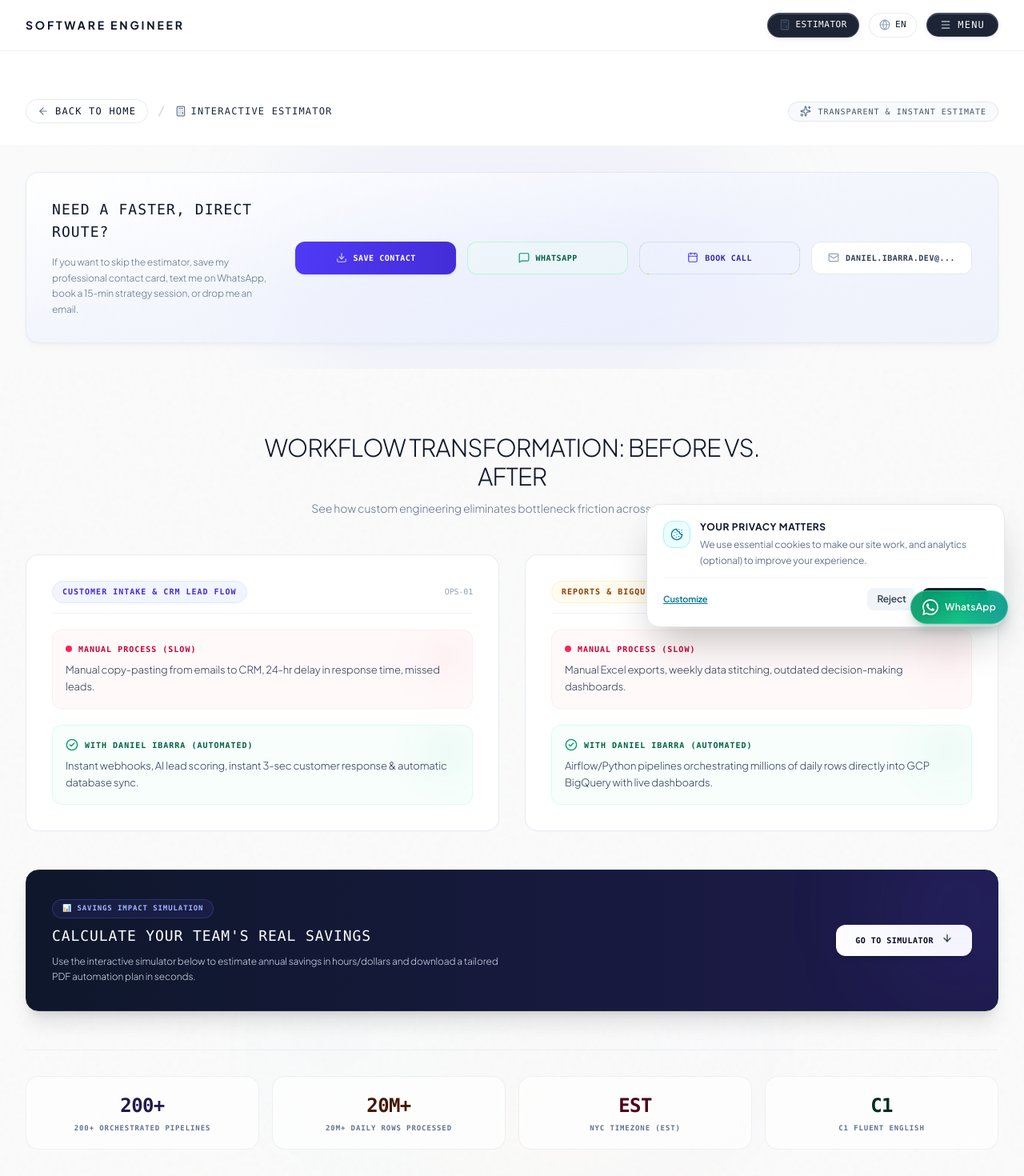
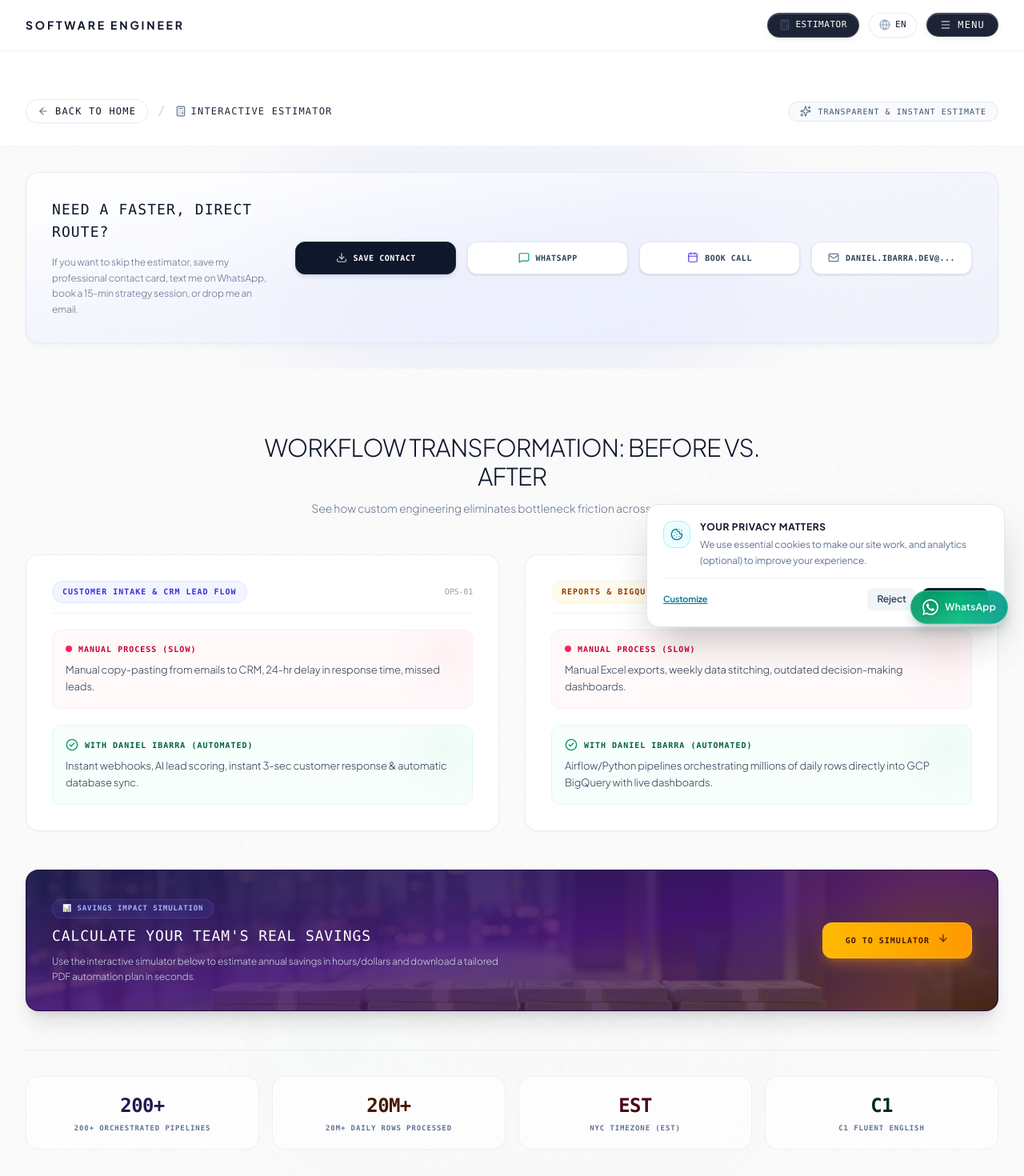
Before and after one commit to programador-negro/daniel_web_marca_personal, a React (Vite) app: page /cotizador in a window 1280 px wide. Shown: the top 1470 px of the page at 80% size. Built offline with nearby package versions, Linux system fonts and the light colour scheme.

Commit message:
refactor: improve SEO, update UI, and optimize crawlers
Update site metadata for better B2B positioning, add specific AI crawler allowances to robots.txt, and refresh visual components in the quote estimator section with new imagery and styles.

```diff
--- a/index.html
+++ b/index.html
@@ -15,12 +15,14 @@
     <link rel="alternate icon" type="image/png" href="/favicon-32x32.png" />
     <link rel="apple-touch-icon" sizes="180x180" href="/apple-touch-icon.png" />
     <meta name="viewport" content="width=device-width, initial-scale=1.0" />
-    <title>Daniel Ibarra | Senior Software Engineer & Digital Process Automation Specialist</title>
-    <meta name="description" content="Senior Software Engineer & Automation Consultant. Ayudo a empresas y agencias en EE.UU. y LatAm a automatizar procesos, crear plataformas web y optimizar flujos con Python, BigQuery y React." />
-    <meta name="keywords" content="Daniel Ibarra, programador-negro, automatización de procesos, senior software engineer, nearshore software development, python automation, bigquery data engineering, freelance fullstack developer, agencias estados unidos" />
+    <title>Daniel Ibarra | Software Engineer & Automation Expert</title>
+    <meta name="description" content="Senior Software Engineer y especialista en automatización B2B. Construyo software a medida y optimizo flujos operativos con React, Python y BigQuery para agencias en EE.UU. y LatAm." />
+    <meta name="keywords" content="Daniel Ibarra, programador-negro, automatización de procesos, senior software engineer, nearshore software development, python automation, bigquery data engineering, react, B2B software, latam developers" />
     <meta name="author" content="Daniel Ibarra (@programador-negro)" />
     <link rel="canonical" href="https://danielib.com/" />
     <meta name="theme-color" content="#ffffff" />
+    <!-- AI Engine Optimization -->
+    <meta name="google-site-verification" content="YOUR_GOOGLE_VERIFICATION_CODE" /> <!-- Placeholder for GSC -->
     <meta name="robots" content="index, follow, max-image-preview:large, max-snippet:-1, max-video-preview:-1" />
 
     <!-- Open Graph / Facebook / LinkedIn / WhatsApp -->
--- a/src/components/QuoteEstimatorSection.tsx
+++ b/src/components/QuoteEstimatorSection.tsx
@@ -9,6 +9,7 @@ import { analyticsService } from '../services/analyticsService';
 import { db } from '../lib/firebase';
 import { collection, addDoc, serverTimestamp } from 'firebase/firestore';
 import { jsPDF } from 'jspdf';
+import moneyStacksCoinsImg from '../assets/images/money_stacks_coins_1789171689345.jpg';
 
 const translationsDict = {
   es: {
@@ -482,9 +483,22 @@ export const QuoteEstimatorSection: React.FC = () => {
           </div>
 
           {/* Interactive Soft-Capture Bridge Banner */}
-          <div className="rounded-2xl p-6 sm:p-8 bg-gradient-to-r from-slate-900 to-indigo-950 border border-slate-800 shadow-xl flex flex-col md:flex-row items-center justify-between gap-6 relative overflow-hidden">
+          <div className="rounded-2xl p-6 sm:p-8 border shadow-xl flex flex-col md:flex-row items-center justify-between gap-6 relative overflow-hidden group border-purple-900/40 bg-slate-950">
+            {/* Soft Image Background */}
+            <div className="absolute inset-0 z-0 opacity-50 group-hover:opacity-75 transition-opacity duration-700">
+              <img
+                src={moneyStacksCoinsImg}
+                alt="ROI Background"
+                className="w-full h-full object-cover object-center"
+                referrerPolicy="no-referrer"
+              />
+            </div>
+
+            {/* Purple & Gold Gradient Overlay */}
+            <div className="absolute inset-0 z-0 bg-gradient-to-br from-indigo-950/80 via-purple-900/70 to-amber-900/40" />
+
             {/* Visual background atmospheric effects */}
-            <div className="absolute -top-12 -right-12 w-48 h-48 bg-indigo-500/10 rounded-full blur-3xl pointer-events-none" />
+            <div className="absolute -top-12 -right-12 w-64 h-64 bg-amber-500/20 rounded-full blur-[80px] pointer-events-none" />
 
             <div className="space-y-2 max-w-xl text-center md:text-left relative z-10">
               <span className="px-3 py-1 rounded-full bg-indigo-500/10 border border-indigo-400/20 text-indigo-300 text-[9px] font-mono font-bold uppercase tracking-widest inline-block">
@@ -505,10 +519,10 @@ export const QuoteEstimatorSection: React.FC = () => {
               onClick={() => {
                 document.getElementById('calculator-core')?.scrollIntoView({ behavior: 'smooth' });
               }}
-              className="py-3 px-6 rounded-xl bg-white text-slate-950 hover:bg-slate-100 font-mono uppercase tracking-wider text-[10px] font-bold shadow-md transition-all duration-300 flex items-center justify-center gap-2.5 shrink-0 hover:-translate-y-0.5 active:translate-y-0 cursor-pointer w-full md:w-auto"
+              className="relative z-10 py-3.5 px-7 rounded-xl bg-gradient-to-r from-amber-400 to-amber-500 text-amber-950 hover:from-amber-300 hover:to-amber-400 font-mono uppercase tracking-widest text-[10px] font-bold shadow-lg shadow-amber-500/30 border border-amber-300/50 transition-all duration-300 flex items-center justify-center gap-2.5 shrink-0 hover:-translate-y-0.5 active:translate-y-0 cursor-pointer w-full md:w-auto"
             >
               <span>{isSpanish ? 'IR AL SIMULADOR' : 'GO TO SIMULATOR'}</span>
-              <ArrowDown className="w-3.5 h-3.5 text-slate-900 animate-bounce" />
+              <ArrowDown className="w-3.5 h-3.5 text-amber-950 animate-bounce" />
             </button>
           </div>
 
@@ -575,8 +589,8 @@ export const QuoteEstimatorSection: React.FC = () => {
                     onClick={() => setIndustry(ind.id)}
                     className={`px-3 py-2.5 rounded-xl text-xs font-semibold font-mono uppercase tracking-wider border transition-all text-left ${
                       industry === ind.id
-                        ? 'bg-slate-900 border-slate-900 text-white shadow-xs font-bold'
-                        : 'bg-white border-slate-200 text-slate-600 hover:bg-slate-100 hover:border-slate-300'
+                        ? 'bg-indigo-600 border-indigo-600 text-white shadow-md shadow-indigo-500/25 font-bold'
+                        : 'bg-white border-slate-200 text-slate-600 hover:bg-slate-50 hover:border-indigo-200 hover:text-indigo-700'
                     }`}
                   >
                     {isSpanish ? ind.labelEs : ind.labelEn}
--- a/src/pages/CotizadorPage.tsx
+++ b/src/pages/CotizadorPage.tsx
@@ -134,7 +134,7 @@ export const CotizadorPage: React.FC = () => {
               <button
                 type="button"
                 onClick={handleDownloadVCard}
-                className="py-3 px-5 rounded-xl text-white font-mono uppercase tracking-wider text-[10px] font-bold shadow-sm transition-all duration-300 flex items-center justify-center gap-2 cursor-pointer bg-gradient-to-r from-indigo-600 to-indigo-700 hover:from-indigo-500 hover:to-indigo-600 hover:shadow-lg hover:shadow-indigo-500/20 hover:-translate-y-0.5 active:translate-y-0"
+                className="py-3 px-5 rounded-xl text-white font-mono uppercase tracking-wider text-[10px] font-bold shadow-md shadow-slate-900/10 transition-all duration-300 flex items-center justify-center gap-2 cursor-pointer bg-slate-900 hover:bg-slate-800 hover:shadow-lg hover:-translate-y-0.5 active:translate-y-0 border border-slate-800"
               >
                 {downloadedVcard ? (
                   <>
@@ -154,7 +154,7 @@ export const CotizadorPage: React.FC = () => {
                 href={`https://wa.me/${personalInfo.whatsappNumber}?text=${whatsappMessage}`}
                 target="_blank"
                 rel="noopener noreferrer"
-                className="py-3 px-5 rounded-xl border border-emerald-200/70 text-emerald-800 hover:bg-emerald-100/50 text-[10px] font-mono uppercase tracking-wider font-bold transition-all duration-300 flex items-center justify-center gap-2 bg-emerald-50/40 hover:shadow-lg hover:shadow-emerald-600/10 hover:-translate-y-0.5 active:translate-y-0"
+                className="py-3 px-5 rounded-xl border border-slate-200 text-slate-700 hover:text-emerald-800 text-[10px] font-mono uppercase tracking-wider font-bold transition-all duration-300 flex items-center justify-center gap-2 bg-white hover:bg-emerald-50/50 hover:border-emerald-200 shadow-sm hover:shadow-md hover:-translate-y-0.5 active:translate-y-0"
               >
                 <MessageSquare className="w-3.5 h-3.5 text-emerald-600 animate-pulse" />
                 <span>WhatsApp</span>
@@ -163,7 +163,7 @@ export const CotizadorPage: React.FC = () => {
               {/* 3. Book 15-Min Strategy Call */}
               <a
                 href={`mailto:${personalInfo.email}?subject=Cotizacion%20-%20Daniel%20Ibarra&body=Hola%20Daniel,%20me%20gustaria%20agendar%20una%20llamada%20de%2015%20minutos%20para%20conversar%20sobre...`}
-                className="py-3 px-5 rounded-xl border border-indigo-200/70 text-indigo-800 hover:bg-indigo-100/50 text-[10px] font-mono uppercase tracking-wider font-bold transition-all duration-300 flex items-center justify-center gap-2 bg-indigo-50/40 hover:shadow-lg hover:shadow-indigo-600/10 hover:-translate-y-0.5 active:translate-y-0"
+                className="py-3 px-5 rounded-xl border border-slate-200 text-slate-700 hover:text-indigo-800 text-[10px] font-mono uppercase tracking-wider font-bold transition-all duration-300 flex items-center justify-center gap-2 bg-white hover:bg-indigo-50/50 hover:border-indigo-200 shadow-sm hover:shadow-md hover:-translate-y-0.5 active:translate-y-0"
               >
                 <Calendar className="w-3.5 h-3.5 text-indigo-600" />
                 <span>{isSpanish ? 'Agendar' : 'Book Call'}</span>
@@ -172,9 +172,9 @@ export const CotizadorPage: React.FC = () => {
               {/* 4. Direct Email */}
               <a
                 href={`mailto:${personalInfo.email}`}
-                className="py-3 px-5 rounded-xl border border-slate-200 text-slate-700 hover:bg-slate-50 text-[10px] font-mono uppercase tracking-wider font-bold transition-all duration-300 flex items-center justify-center gap-2 bg-white hover:shadow-lg hover:shadow-slate-500/5 hover:-translate-y-0.5 active:translate-y-0"
+                className="py-3 px-5 rounded-xl border border-slate-200 text-slate-700 hover:text-slate-900 text-[10px] font-mono uppercase tracking-wider font-bold transition-all duration-300 flex items-center justify-center gap-2 bg-white hover:bg-slate-50 hover:border-slate-300 shadow-sm hover:shadow-md hover:-translate-y-0.5 active:translate-y-0"
               >
-                <Mail className="w-3.5 h-3.5 text-slate-400" />
+                <Mail className="w-3.5 h-3.5 text-slate-500" />
                 <span>{personalInfo.email.split('@')[0]}@...</span>
               </a>
             </div>
```
Also changed, not shown: public/robots.txt, src/assets/images/money_stacks_coins_1789171689345.jpg (added), src/assets/images/soft_dollars_purple_gold_1789171493887.jpg (added).
